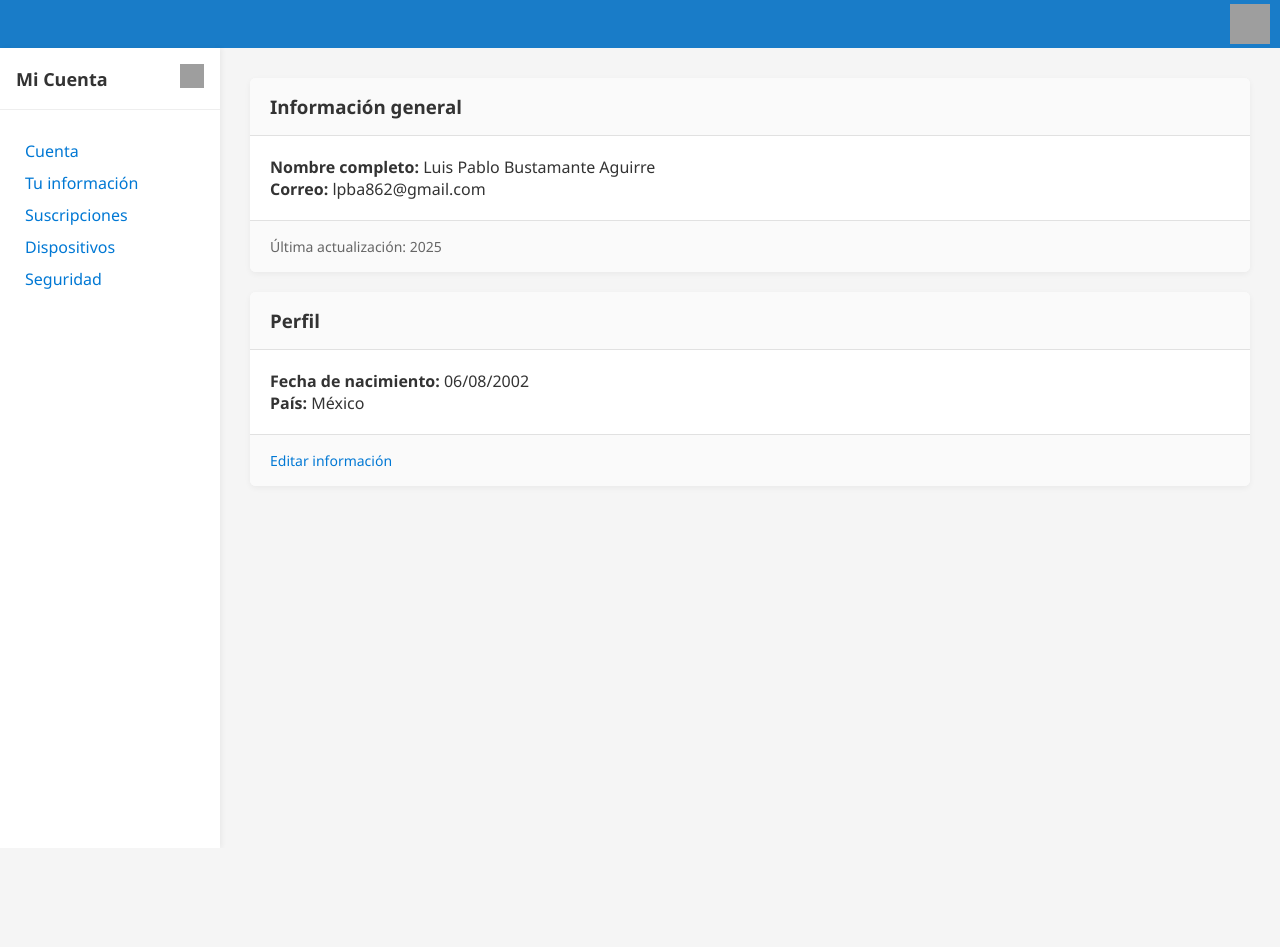
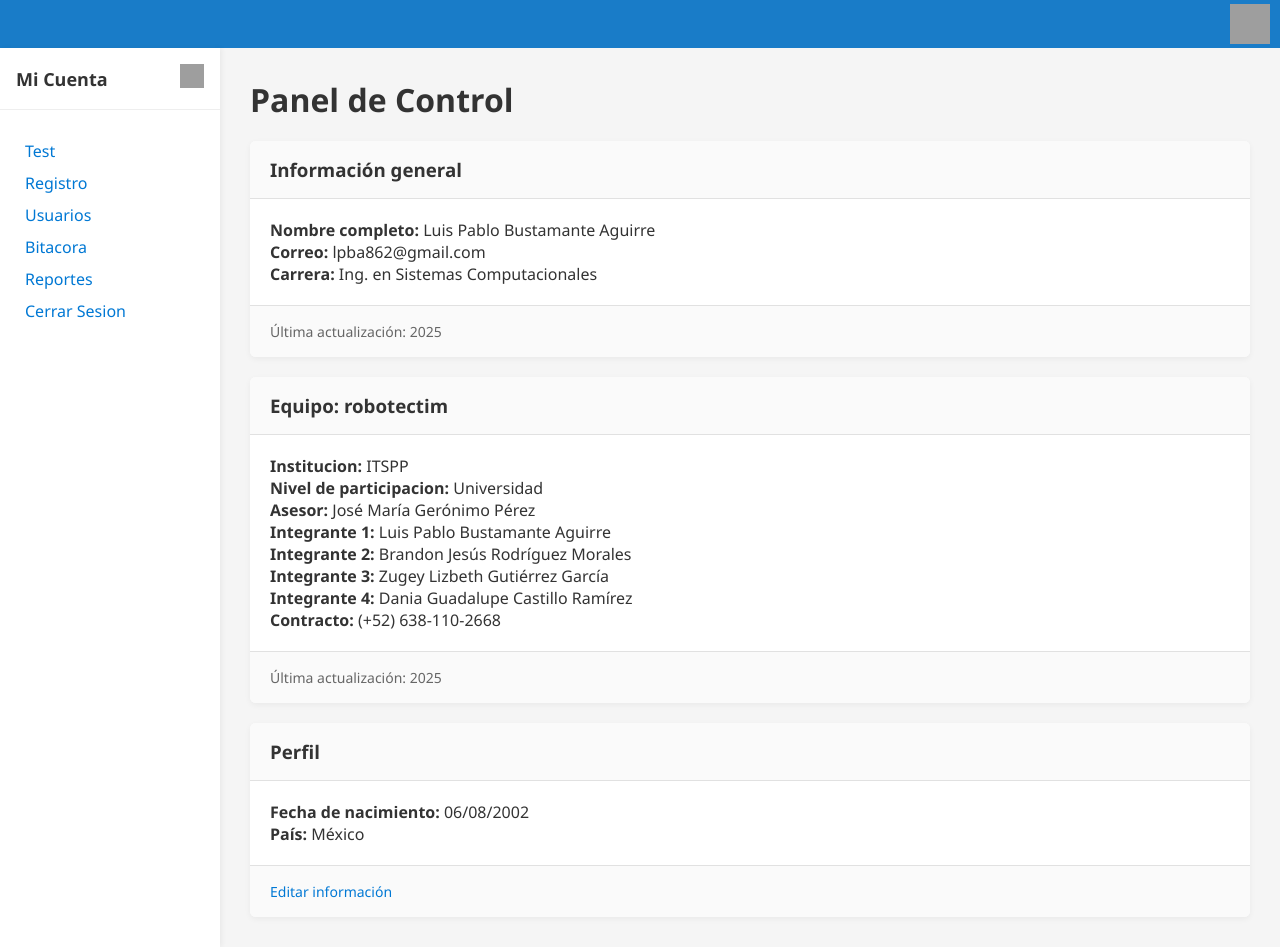
Before and after one commit to ItsTheNovaTv/Sistema-registro-de-eventos, a plain HTML site: page Assets/Pages/inicio.html in a window 1280 px wide. Both pictures are taken after a click on the element 38 px from the left and 78 px from the top of the page. Before the commit the page ends 848 px from the top, so only its background shows below. Drawn offline with Linux system fonts and the light colour scheme; grey boxes are pictures that could not be loaded.

Commit message:
ajuste de inicio, llenado de tarjetas

```diff
--- a/Assets/Pages/inicio.html
+++ b/Assets/Pages/inicio.html
@@ -27,19 +27,19 @@
             </div>
 
             <div class="sidebar-content">
-
                     <ul>
-                        <li><a id="miBoton" href="#">Cuenta</a></li>
-                        <li><a href="#">Tu información</a></li>
-                        <li><a href="#">Suscripciones</a></li>
-                        <li><a href="#">Dispositivos</a></li>
-                        <li><a href="#">Seguridad</a></li>
+                        <li><a id="miBoton" href="#">Test</a></li>
+                        <li><a href="#">Registro</a></li>
+                        <li><a href="#">Usuarios</a></li>
+                        <li><a href="#">Bitacora</a></li>
+                        <li><a href="#">Reportes</a></li>
+                        <li><a href="#">Cerrar Sesion</a></li>
                     </ul>
-
             </div>
         </aside>
 
         <main class="main-content">
+            <h1>Panel de Control</h1>
             <section class="module">
                 <div class="module-header">
                     <h3>Información general</h3>
@@ -47,11 +47,35 @@
                 <div class="module-body">
                     <p><strong>Nombre completo: </strong>Luis Pablo Bustamante Aguirre</p>
                     <p><strong>Correo: </strong>lpba862@gmail.com</p>
+                    <p><strong>Carrera: </strong>Ing. en Sistemas Computacionales</p>
                 </div>
                 <div class="module-footer">
                     <span>Última actualización: 2025</span>
                 </div>
             </section>
+
+            <section class="module">
+                <div class="module-header">
+                    <h3>Equipo: robotectim</h3>
+                </div>
+                <div class="module-body">
+                    <p><strong>Institucion: </strong>ITSPP</p>
+                    <p><strong>Nivel de participacion: </strong>Universidad</p>
+                    <p><strong>Asesor: </strong>José María Gerónimo Pérez </p>
+                    <p><strong>Integrante 1: </strong>Luis Pablo Bustamante Aguirre</p>
+                    <p><strong>Integrante 2: </strong>Brandon Jesús Rodríguez Morales</p>
+                    <p><strong>Integrante 3: </strong>Zugey Lizbeth Gutiérrez García</p>
+                    <p><strong>Integrante 4: </strong>Dania Guadalupe Castillo Ramírez</p>
+                    <p><strong>Contracto: </strong>(+52) 638-110-2668</p>
+
+
+                </div>
+                <div class="module-footer">
+                    <span>Última actualización: 2025</span>
+                </div>
+            </section>
+
+
 
             <section class="module">
                 <div class="module-header">
```
Also changed, not shown: Assets/Pages/reportes.html (added).
